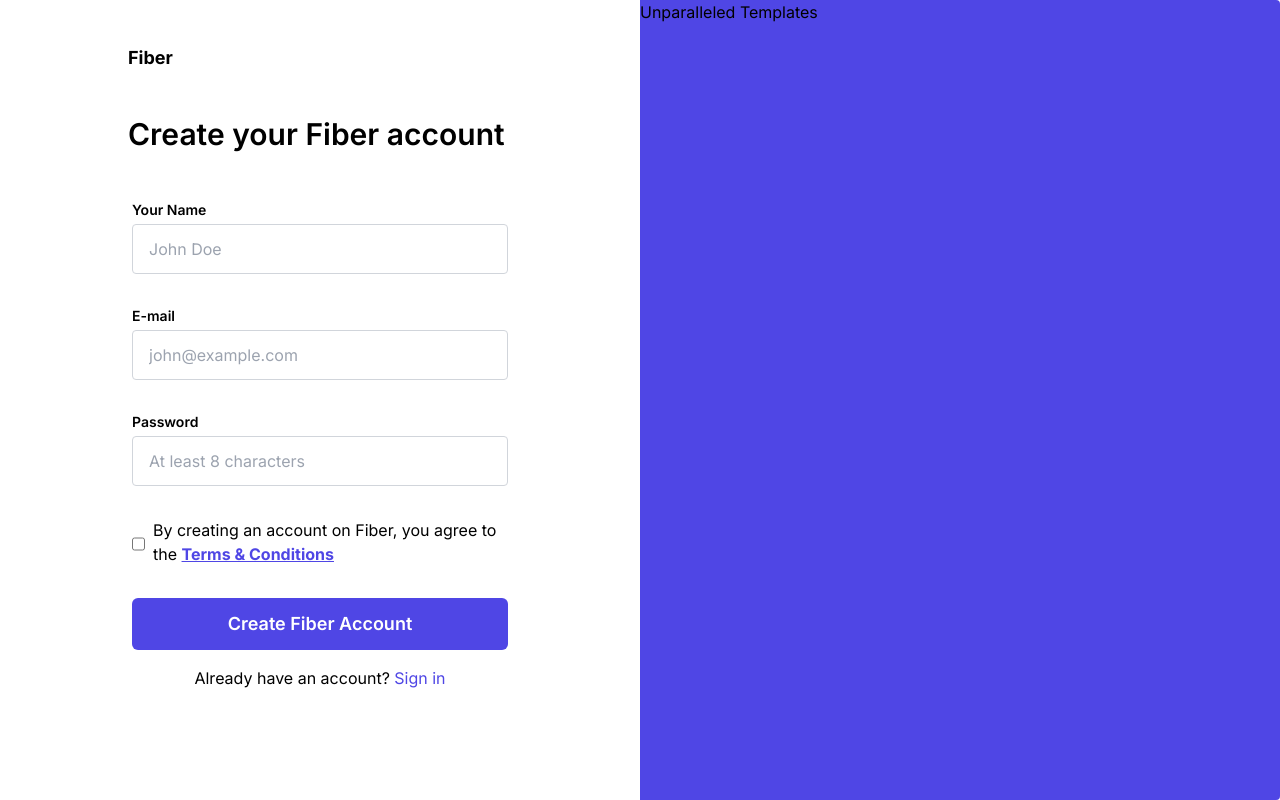
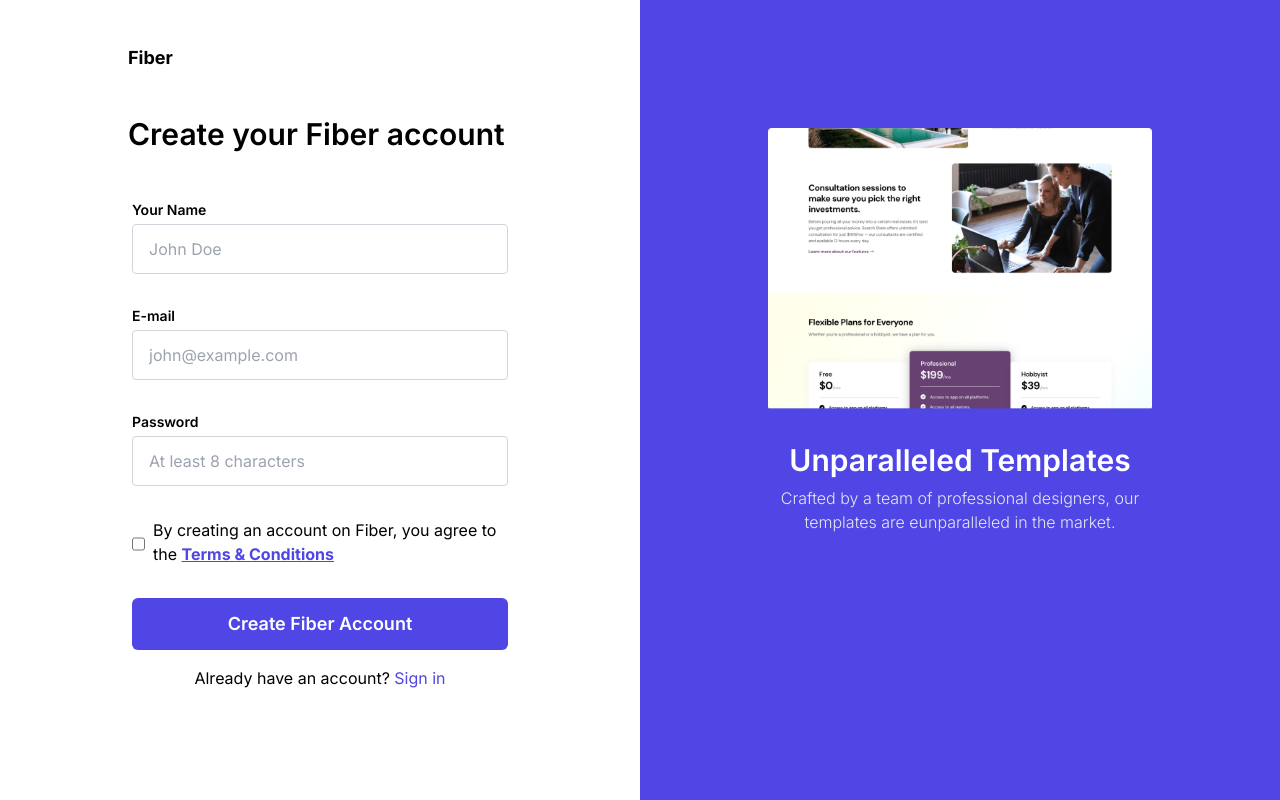
Before and after one commit to lucaxue/fiber-challenge, a React (Create React App) app: page /sign-up in a window 1280 px wide. Built offline with nearby package versions, Linux system fonts and the light colour scheme.

Commit message:
Account preview WIP

```diff
--- /dev/null
+++ b/src/components/layouts/SplitPage.tsx
@@ -0,0 +1,23 @@
+import React from 'react';
+import { Section } from './Section';
+
+interface Props {
+  firstPage: React.ReactNode;
+  secondPage: React.ReactNode;
+  style?: React.CSSProperties;
+  className?: string;
+}
+
+export const SplitPage: React.FC<Props> = ({
+  firstPage,
+  secondPage,
+  style,
+  className,
+}) => (
+  <Section as='main' className={className} style={style}>
+    <div className='flex w-full min-h-screen'>
+      <div className='w-1/2'>{firstPage}</div>
+      <div className='w-1/2'>{secondPage}</div>
+    </div>
+  </Section>
+);
--- /dev/null
+++ b/src/components/sections/CreateAccountForm.tsx
@@ -0,0 +1,84 @@
+import { ButtonLink } from 'components/ButtonLink';
+import React from 'react';
+import { Link } from 'react-router-dom';
+
+export const CreateAccountForm: React.FC = () => (
+  <>
+    <Link
+      to='/'
+      className='flex items-center my-8 py-3 sm:font-bold font-semibold sm:text-lg text-xl'
+    >
+      Fiber
+    </Link>
+
+    <h2 className='text-3xl font-semibold mb-12'>Create your Fiber account</h2>
+
+    <form className='flex flex-col gap-8 w-96 px-1'>
+      <div>
+        <label className='block text-sm font-semibold mb-1' htmlFor='name'>
+          Your Name
+        </label>
+        <input
+          className='w-full form-input border border-gray-300 rounded placeholder-gray-400 py-3 px-4'
+          name='name'
+          type='text'
+          autoComplete='off'
+          placeholder='John Doe'
+        />
+      </div>
+
+      <div>
+        <label className='block text-sm font-semibold mb-1' htmlFor='email'>
+          E-mail
+        </label>
+        <input
+          className='w-full form-input border border-gray-300 rounded placeholder-gray-400 py-3 px-4'
+          name='email'
+          type='email'
+          autoComplete='off'
+          placeholder='john@example.com'
+        />
+      </div>
+
+      <div>
+        <label className='block text-sm font-semibold mb-1' htmlFor='password'>
+          Password
+        </label>
+        <input
+          className='w-full form-input border border-gray-300 rounded placeholder-gray-400 py-3 px-4'
+          name='password'
+          type='password'
+          autoComplete='off'
+          placeholder='At least 8 characters'
+        />
+      </div>
+
+      <div className='flex gap-2'>
+        <input
+          className='rounded border-gray-300 mt-1'
+          type='checkbox'
+          name='terms-and-conditions'
+        />
+        <label htmlFor='terms-and-conditions'>
+          By creating an account on Fiber, you agree to the{' '}
+          <Link to='#' className='font-bold text-indigo-600 underline'>
+            Terms & Conditions
+          </Link>
+        </label>
+      </div>
+
+      <ButtonLink to='#' stretch>
+        Create Fiber Account
+      </ButtonLink>
+
+      <div className='flex justify-center -mt-4'>
+        <span>
+          Already have an account?{' '}
+          <Link to='/sign-in' className='text-indigo-600'>
+            Sign in
+          </Link>
+        </span>
+      </div>
+    </form>
+  </>
+);
--- a/src/pages/SignUp.tsx
+++ b/src/pages/SignUp.tsx
@@ -1,101 +1,27 @@
-import { ButtonLink } from 'components/ButtonLink';
-import { Section } from 'components/layouts/Section';
+import { SplitPage } from 'components/layouts/SplitPage';
+import { CreateAccountForm } from 'components/sections/CreateAccountForm';
 import React from 'react';
-import { Link } from 'react-router-dom';
+import page from '../assets/sign-up-image.png';
 
 export const SignUp: React.FC = () => (
-  <Section
-    as='main'
-    className='rounded'
+  <SplitPage
     style={{
       background: `linear-gradient(to right, #fff 50%, #4F46E5 50%)`,
     }}
-  >
-    <div className='flex w-full min-h-screen'>
-      <div className='w-1/2'>
-        <Link
-          to='/'
-          className='flex items-center my-8 py-3 sm:font-bold font-semibold sm:text-lg text-xl'
-        >
-          Fiber
-        </Link>
-
-        <h2 className='text-3xl font-semibold mb-12'>
-          Create your Fiber account
-        </h2>
-
-        <form className='flex flex-col gap-8 w-96 px-1'>
-          <div>
-            <label className='block text-sm font-semibold mb-1' htmlFor='name'>
-              Your Name
-            </label>
-            <input
-              className='w-full form-input border border-gray-300 rounded placeholder-gray-400 py-3 px-4'
-              name='name'
-              type='text'
-              autoComplete='off'
-              placeholder='John Doe'
-            />
-          </div>
-
-          <div>
-            <label className='block text-sm font-semibold mb-1' htmlFor='email'>
-              E-mail
-            </label>
-            <input
-              className='w-full form-input border border-gray-300 rounded placeholder-gray-400 py-3 px-4'
-              name='email'
-              type='email'
-              autoComplete='off'
-              placeholder='john@example.com'
-            />
-          </div>
-
-          <div>
-            <label
-              className='block text-sm font-semibold mb-1'
-              htmlFor='password'
-            >
-              Password
-            </label>
-            <input
-              className='w-full form-input border border-gray-300 rounded placeholder-gray-400 py-3 px-4'
-              name='password'
-              type='password'
-              autoComplete='off'
-              placeholder='At least 8 characters'
-            />
-          </div>
-
-          <div className='flex gap-2'>
-            <input
-              className='rounded border-gray-300 mt-1'
-              type='checkbox'
-              name='terms-and-conditions'
-            />
-            <label htmlFor='terms-and-conditions'>
-              By creating an account on Fiber, you agree to the{' '}
-              <Link to='#' className='font-bold text-indigo-600 underline'>
-                Terms & Conditions
-              </Link>
-            </label>
-          </div>
-
-          <ButtonLink to='#' stretch>
-            Create Fiber Account
-          </ButtonLink>
-
-          <div className='flex justify-center -mt-4'>
-            <span>
-              Already have an account?{' '}
-              <Link to='/sign-in' className='text-indigo-600'>
-                Sign in
-              </Link>
-            </span>
-          </div>
-        </form>
+    firstPage={<CreateAccountForm />}
+    secondPage={
+      <div className='flex w-full pt-32 min-h-screen justify-end'>
+        <div className='w-96'>
+          <img className='mb-8' src={page} alt='Fiber preview' />
+          <h2 className='text-3xl text-white font-semibold text-center mb-2'>
+            Unparalleled Templates
+          </h2>
+          <p className='text-gray-200 font-light text-center'>
+            Crafted by a team of professional designers, our templates are
+            eunparalleled in the market.
+          </p>
+        </div>
       </div>
-      <div className='w-1/2'>Unparalleled Templates</div>
-    </div>
-  </Section>
+    }
+  />
 );
```
Also changed, not shown: src/assets/sign-up-image.png (renamed from src/assets/Sign Up Image.png).
